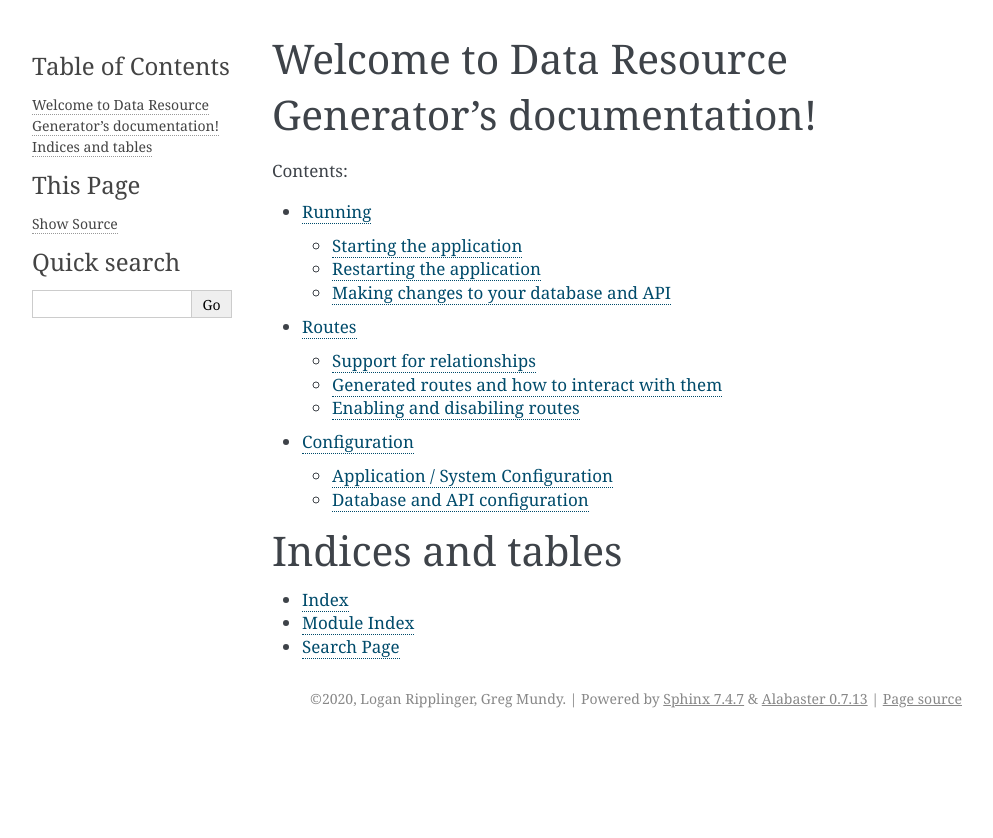
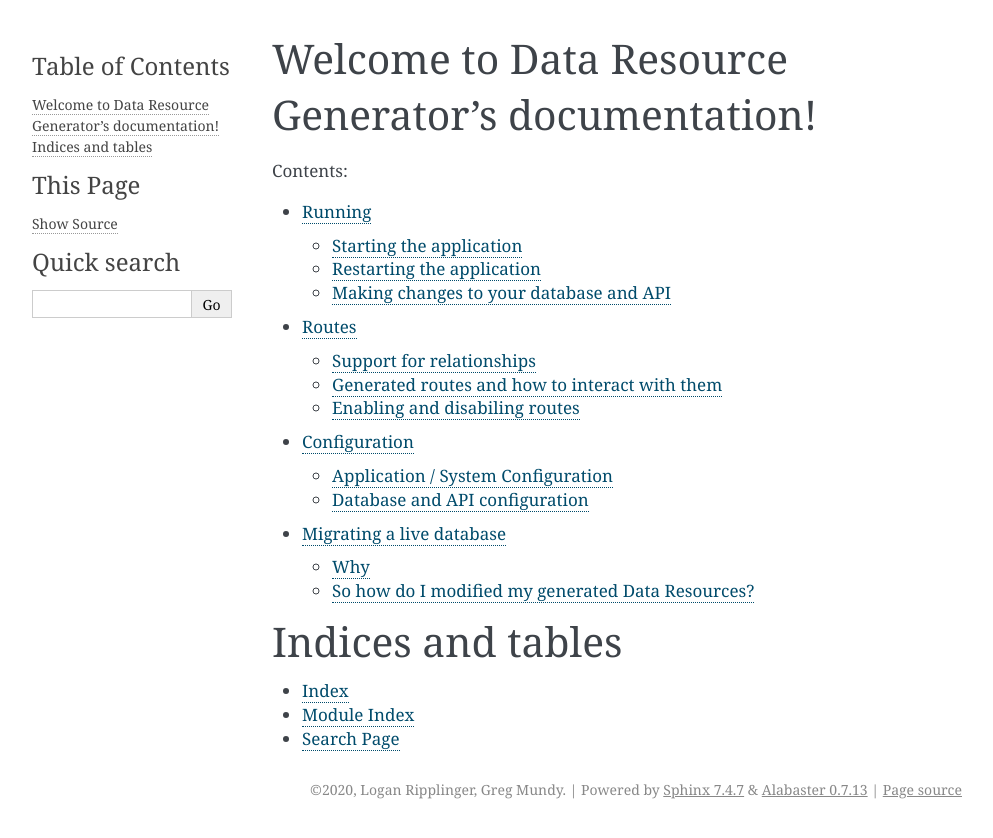
Before and after one commit to brighthive/data-resource-generator, a Sphinx documentation site: the page built from docs/source/index.rst, in a window 1280 px wide. Shown: the top 838 px of the page, without its empty margins (148-1141 px from the left). Built offline with Sphinx 7.4.7, drawn with Linux system fonts in a browser that asks for light colours; pages that are not in the unit, such as notebooks, are missing from menus; some of the changed lines change nothing that is shown.

Commit message:
chore: Add documentation about migration app.

```diff
--- a/docs/source/index.rst
+++ b/docs/source/index.rst
@@ -9,6 +9,7 @@ Welcome to Data Resource Generator's documentation!
    routes
    configuration
    datatypes
+   migrating
 
 
 
--- /dev/null
+++ b/docs/source/migrating.rst
@@ -0,0 +1,34 @@
+Migrating a live database
+=========================
+
+Once you have generated a set of Data Resources the database of the application will be modified.
+The application can only modify the database when it is working with a completely blank database.
+If you want to modify your database and applicaiton there is a work around.
+
+Why
+---
+
+The original Data Resource API had the ability to dynamically update and modify the database as
+you modified the declarative descriptor files. This led to a number of problems such as putting
+the application and database into states where a human needs to intervene. A universal magical
+database migration engine was not in scope for the project.
+
+The lessons learned from that are a declarative setup and imperative modifications provided the
+for the majority of use cases.
+
+So how do I modified my generated Data Resources?
+-------------------------------------------------
+
+You will need to manually migrate the database to match the state that the application expects based on your updates.
+
+Additionally you will need to update your Data Resource Schema.
+
+1. Modify Data Resource Schema
+
+2. Tear down DRG
+
+3. Manually migrate DB
+
+4. Stand up DRG
+
+5. Load application with DRG or run generation with the "touch_database: false" key.
```
